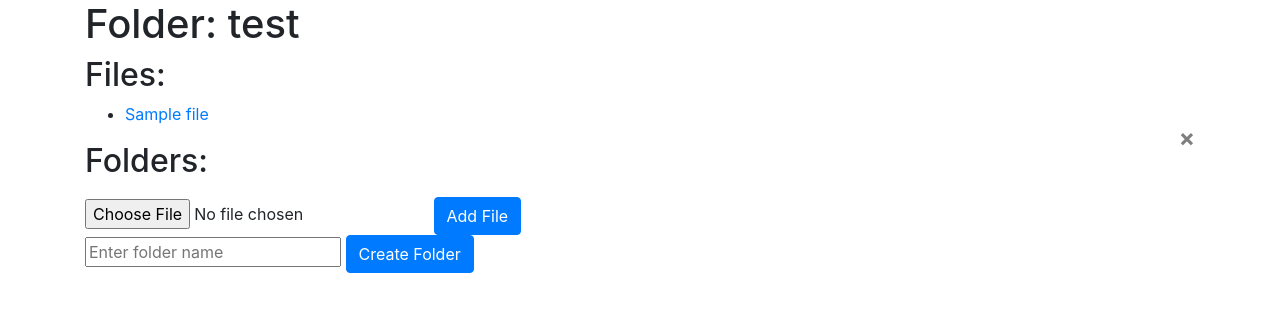
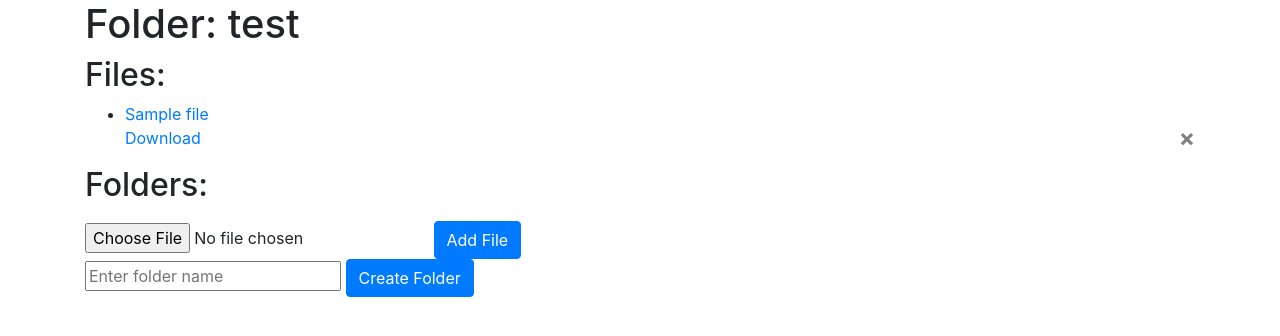
Before and after one commit to larycoder/Limb-Bone-Abnormality, a Flask app: page /folder/1 in a window 1280 px wide. Shown: the part 56-392 px from the top of the page. Run offline with Flask 3, Linux system fonts and the light colour scheme; a user stored in the database is signed in; tables that the repository leaves empty hold one stand-in row (values such as "Sample post"); some libraries are stand-ins or nearby versions.

Commit message:
add down button

```diff
--- a/templates/folder.html
+++ b/templates/folder.html
@@ -9,6 +9,7 @@
 <ul>
   {% for subfile in subfiles %}
     <li><a href="{{ url_for('get_file', file_id=subfile.id) }}">{{ subfile.name }}</a></li>
+    <a href="{{url_for('download_file', file_id=subfile.id)}}">Download</a>
     <button type="button" class="close" onclick="deleteSubFile('{{ subfile.id }}','{{ subfile.folder_id }}')">
       <span aria-hidden="true">&times;</span>
     </button>
--- a/templates/home.html
+++ b/templates/home.html
@@ -10,6 +10,7 @@
   {% for file in files %}
     {% if file.folder_id is none %}
         <li><a href="{{ url_for('get_file', file_id=file.id) }}">{{ file.name }}</a></li>
+        <a href="{{url_for('download_file', file_id=file.id)}}">Download</a>
         <button type="button" class="close" onclick="deleteF('{{ file.id }}')">
           <span aria-hidden="true">&times;</span>
         </button>
```
